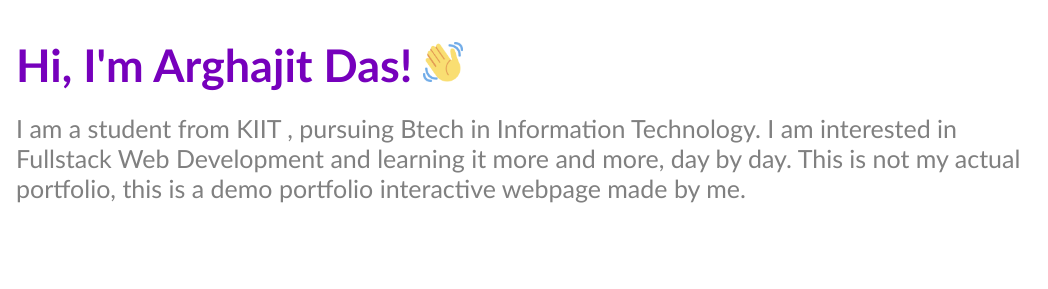
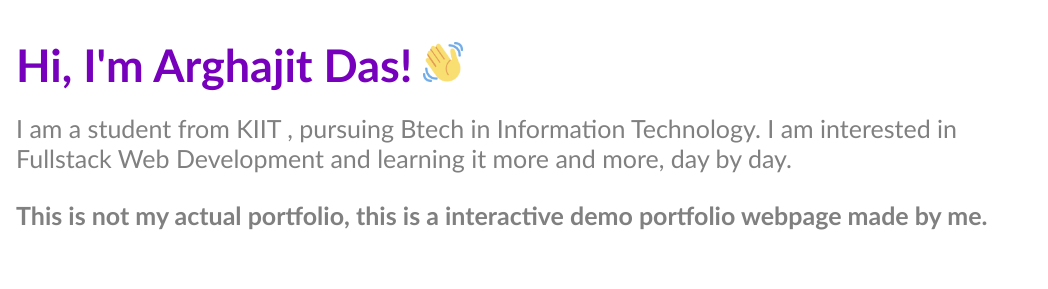
Before and after one commit to M7-07/Demo-Portfolio, a plain HTML site: page index.html in a window 1280 px wide. Shown: the part 170-459 px from the top of the page, 232-1280 px from the left. Drawn offline with Linux system fonts and the light colour scheme.

Commit message:
index.html

```diff
--- a/index.html
+++ b/index.html
@@ -29,7 +29,6 @@
         </div>
         <div class="topdiv">
           <a class="topmenu" href="#about-me">About Me</a>
-          <!-- Add the links for Skills, Projects and Recommendation here -->
           <a class="topmenu" href="#skills">Skills</a>
           <a class="topmenu" href="#projects">Projects</a>
           <a class="topmenu" href="#recommendations">Recommendations</a>
@@ -52,9 +51,16 @@
           <img src="html_finalprojimages/waving-hand.png" width="40px" />
         </h1>
         <p>
-          I am a student from KIIT , pursuing Btech in Information Technology.
-          I am interested in Fullstack Web Development and learning it more and more, day by day.
-          This is not my actual portfolio, this is a demo portfolio interactive webpage made by me.
+          I am a student from KIIT , pursuing Btech in Information Technology. I
+          am interested in Fullstack Web Development and learning it more and
+          more, day by day.
+        </p>
+        <br />
+        <p>
+          <b
+            >This is not my actual portfolio, this is a interactive demo
+            portfolio webpage made by me.</b
+          >
         </p>
       </div>
     </section>
```
